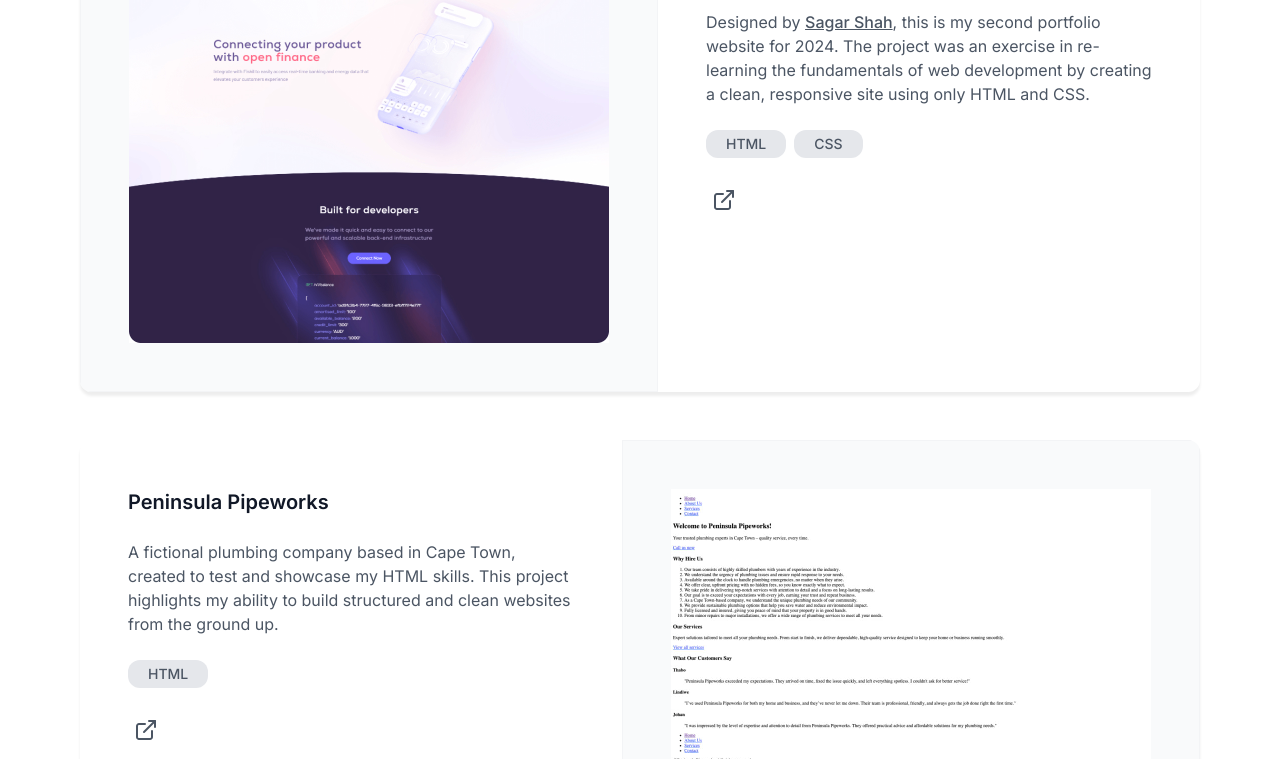
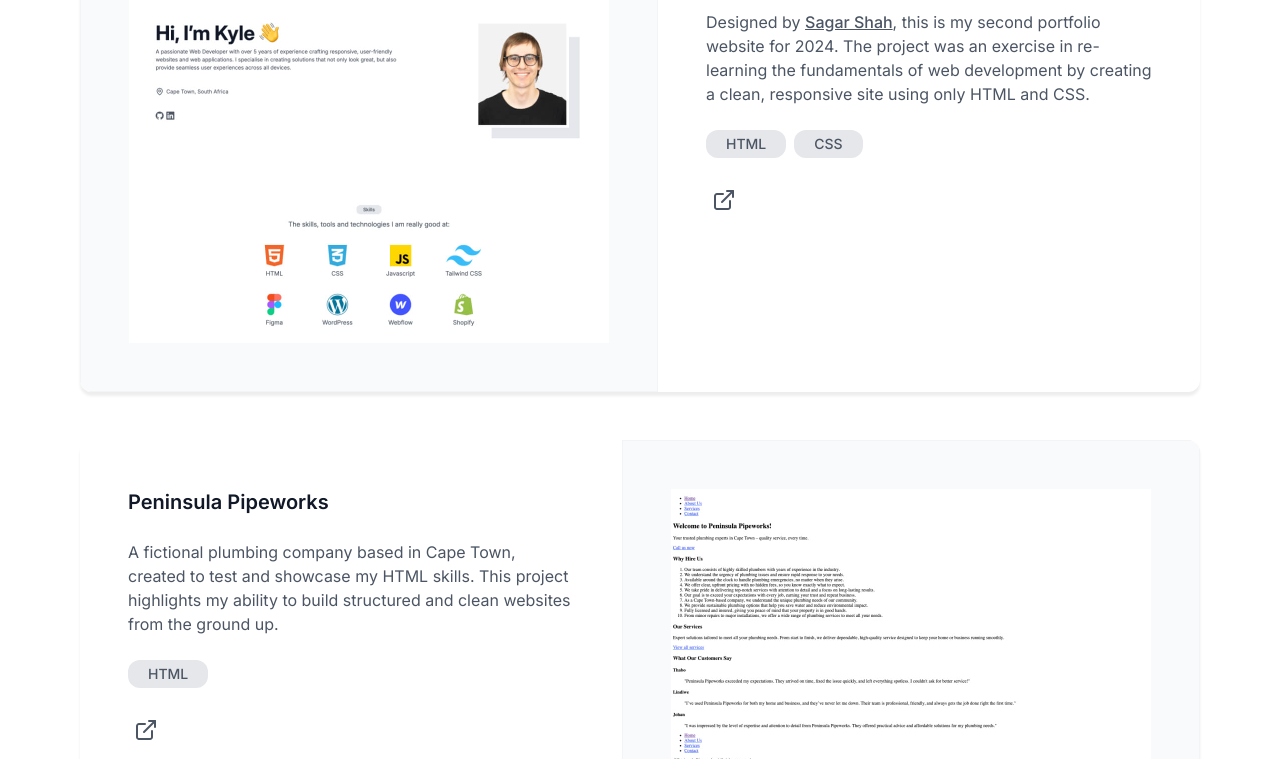
Before and after one commit to Kyle-van-Niekerk/portfolio-2024-v2, a plain HTML site: page index.html in a window 1280 px wide. Shown: the part 1506-2265 px from the top of the page. Drawn offline with Linux system fonts and the light colour scheme.

Commit message:
Updated portfolio project image.

```diff
--- a/index.html
+++ b/index.html
@@ -219,7 +219,7 @@
       </div>
       <div class="project-container">
         <div class="project-img-wrapper">
-          <img src="/assets/portfolio-1.jpg" />
+          <img src="/assets/kyle-van-niekerk-portfolio-2024-v2-image.jpg" />
         </div>
         <div class="project-info-wrapper">
           <h4>Portfolio 2024 V2</h4>
```
Also changed, not shown: assets/kyle-van-niekerk-portfolio-2024-v2-image.jpg (added).
